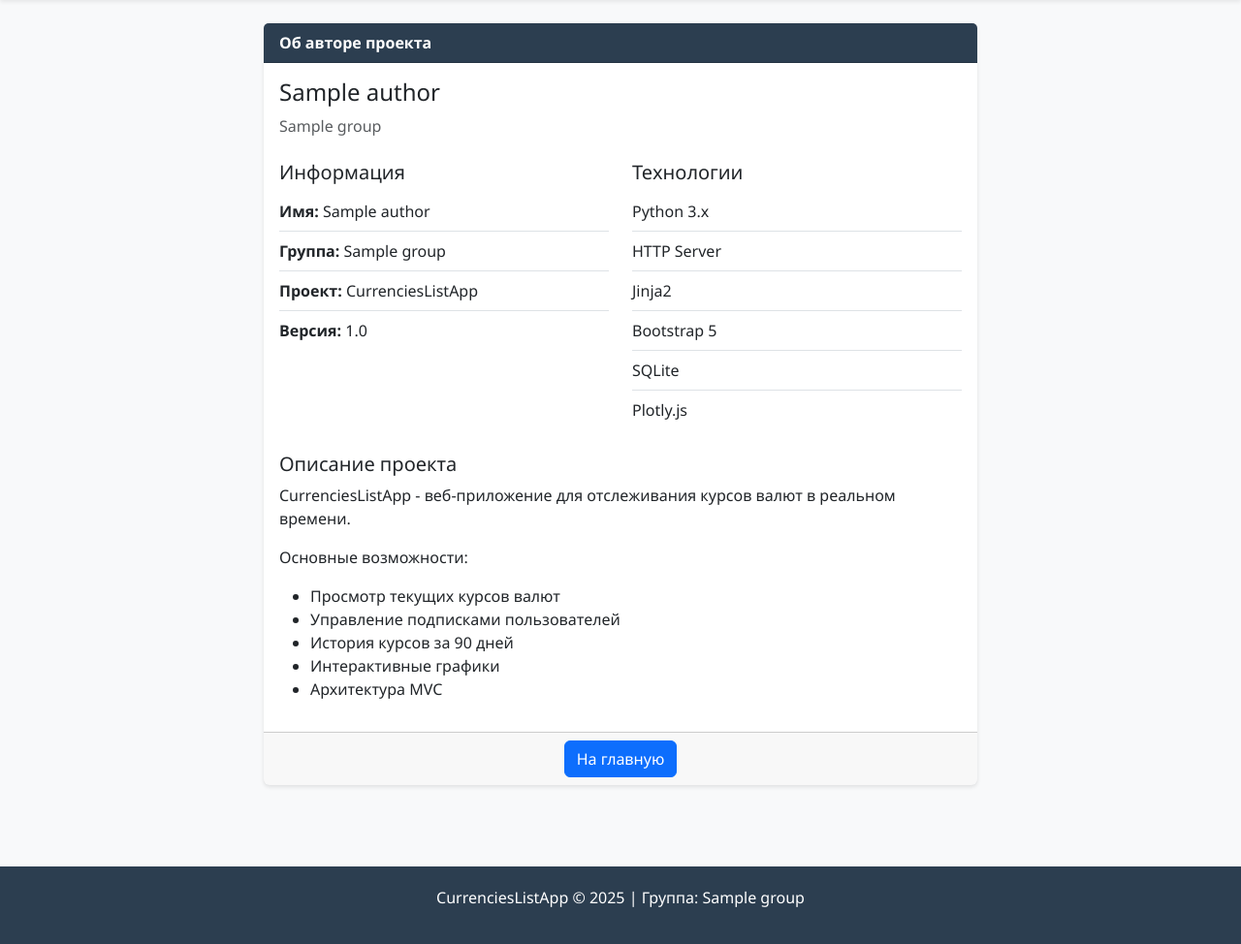
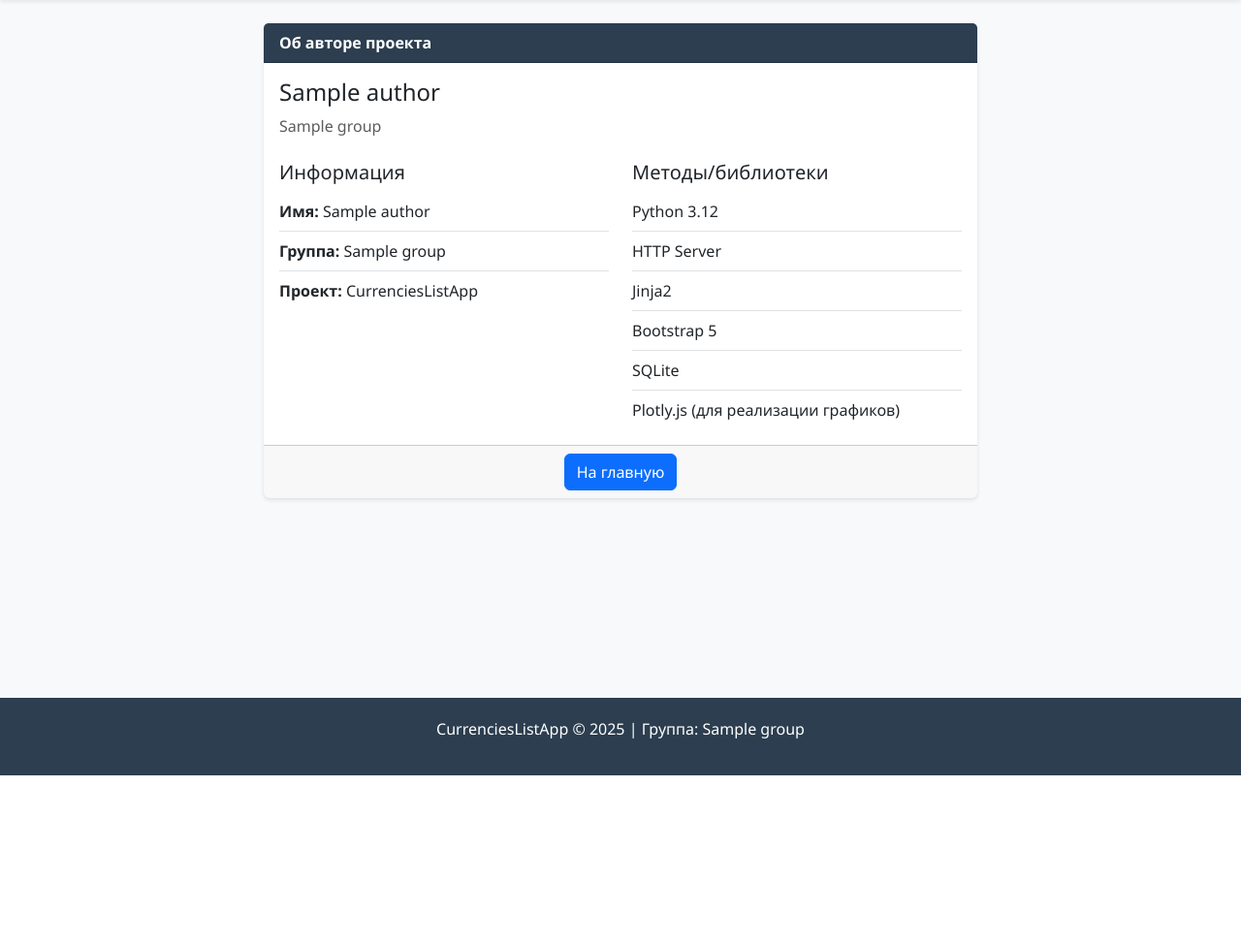
Before and after one commit to l1234-tech/lr-python, a Python web app: template MYAPP/templates/author.html in a window 1280 px wide. Shown: the part 56-1030 px from the top of the page at 97% size. After the commit the page ends 856 px from the top, so only its background shows below. Run offline with Jinja, Linux system fonts and the light colour scheme; the template is opened without the code that fills it: most values are stand-ins (such as "Sample title", 1, 10 or a date in 2020); some libraries are stand-ins or nearby versions.

Commit message:
Update author.html

```diff
--- a/MYAPP/templates/author.html
+++ b/MYAPP/templates/author.html
@@ -18,36 +18,23 @@
                             <li class="list-group-item px-0"><strong>Имя:</strong> {{ author.name }}</li>
                             <li class="list-group-item px-0"><strong>Группа:</strong> {{ author.group }}</li>
                             <li class="list-group-item px-0"><strong>Проект:</strong> CurrenciesListApp</li>
-                            <li class="list-group-item px-0"><strong>Версия:</strong> 1.0</li>
                         </ul>
                     </div>
 
                     <div class="col-md-6">
-                        <h5>Технологии</h5>
+                        <h5>Методы/библиотеки</h5>
                         <ul class="list-group list-group-flush">
-                            <li class="list-group-item px-0">Python 3.x</li>
+                            <li class="list-group-item px-0">Python 3.12</li>
                             <li class="list-group-item px-0">HTTP Server</li>
                             <li class="list-group-item px-0">Jinja2</li>
                             <li class="list-group-item px-0">Bootstrap 5</li>
                             <li class="list-group-item px-0">SQLite</li>
-                            <li class="list-group-item px-0">Plotly.js</li>
+                            <li class="list-group-item px-0">Plotly.js (для реализации графиков)</li>
                         </ul>
                     </div>
                 </div>
 
-                <div class="mt-4">
-                    <h5>Описание проекта</h5>
-                    <p>CurrenciesListApp - веб-приложение для отслеживания курсов валют в реальном времени.</p>
 
-                    <p>Основные возможности:</p>
-                    <ul>
-                        <li>Просмотр текущих курсов валют</li>
-                        <li>Управление подписками пользователей</li>
-                        <li>История курсов за 90 дней</li>
-                        <li>Интерактивные графики</li>
-                        <li>Архитектура MVC</li>
-                    </ul>
-                </div>
             </div>
             <div class="card-footer text-center">
                 <a href="/" class="btn btn-primary">На главную</a>
```
